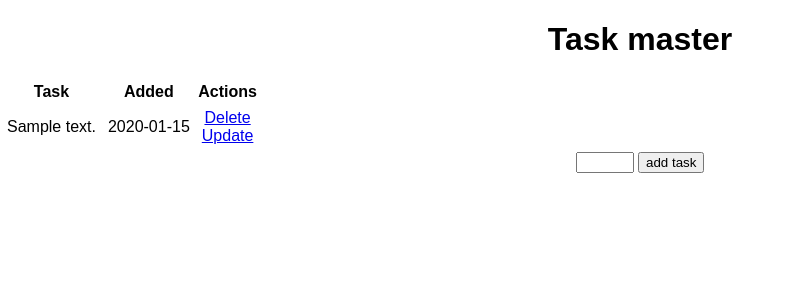
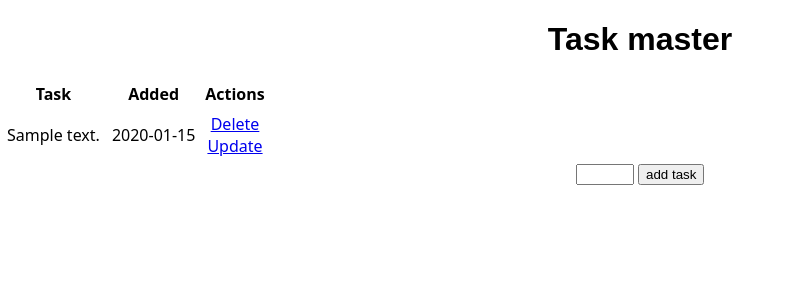
Before and after one commit to Jerome2522/Flask-CRUD-APP, a Flask app: page / in a window 1280 px wide. Shown: the top 300 px of the page, without its empty margins (0-788 px from the left). Run offline with Flask 3, Linux system fonts and the light colour scheme; tables that the repository leaves empty hold one stand-in row (values such as "Sample post").

Commit message:
trying out

```diff
--- a/static/css/main.css
+++ b/static/css/main.css
@@ -16,4 +16,5 @@
 }
 table{
     text-align: center;
+    font-family: system-ui, -apple-system, BlinkMacSystemFont, 'Segoe UI', Roboto, Oxygen, Ubuntu, Cantarell, 'Open Sans', 'Helvetica Neue', sans-serif;
 }
```
